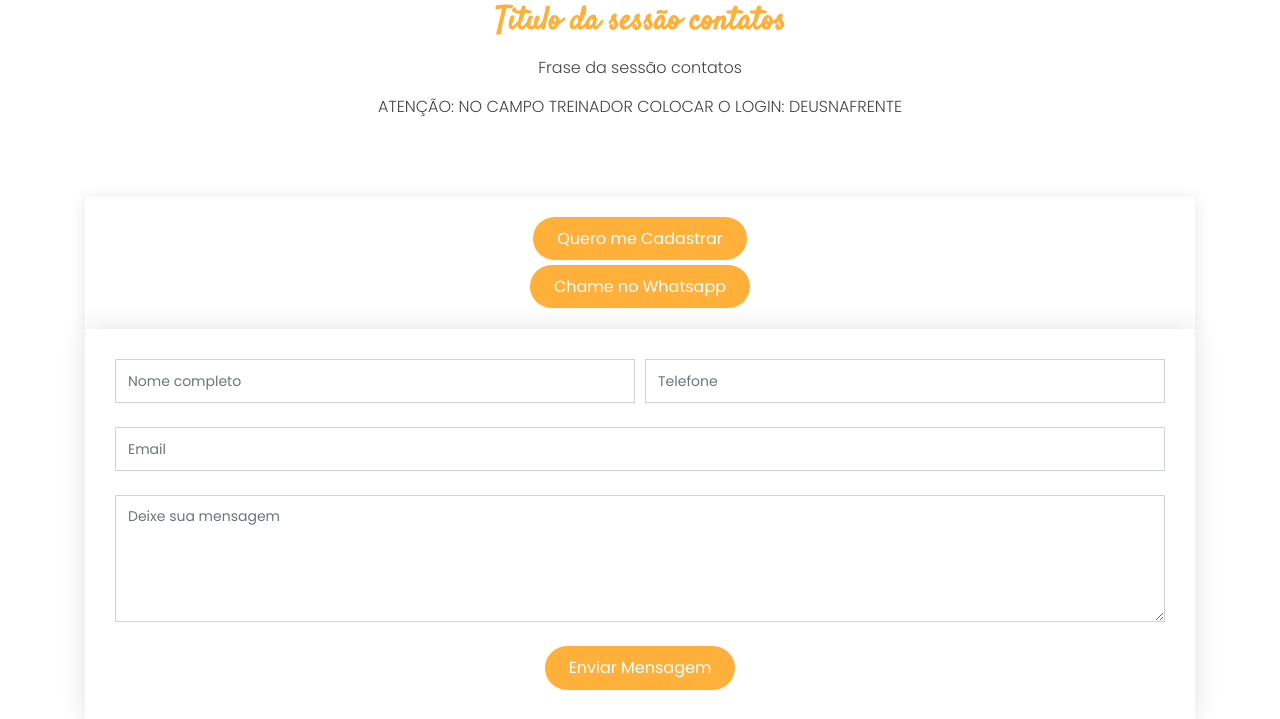
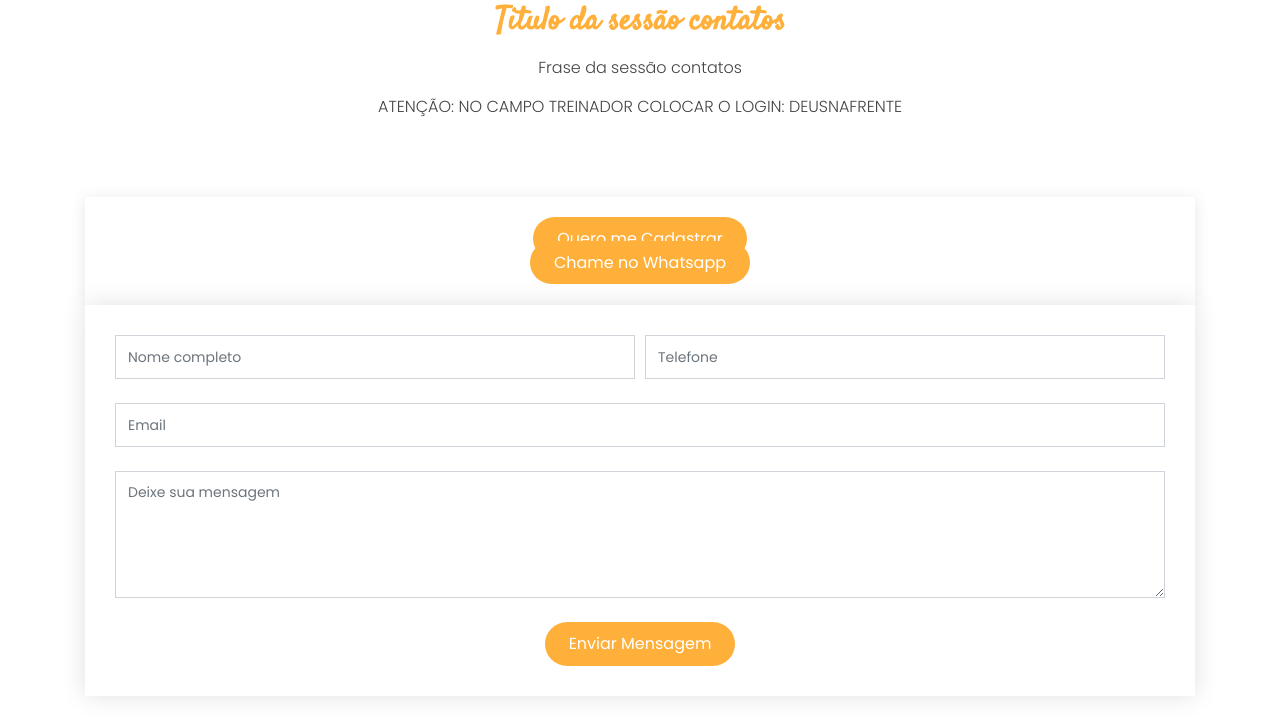
Before and after one commit to infsolution/onepagemt, a Django app: page / in a window 1280 px wide. Shown: the part 2104-2823 px from the top of the page. Run offline with Django 3.2, Linux system fonts and the light colour scheme; data comes from the database, SQL or seed files in the repository; data that the repository does not hold is empty; some libraries are stand-ins or nearby versions.

Commit message:
add row in button cadastrar

```diff
--- a/onepage/templates/onepage/index.html
+++ b/onepage/templates/onepage/index.html
@@ -991,7 +991,7 @@
               Diga algo para o cliente entrar em contato
             {% endif %}
           </p>
-          <p><span>ATENÇÃO: NO CAMPO TREINADOR COLOCAR O LOGIN: <span>DEUSNAFRENTE</span></span></P>
+          <p><span>ATENÇÃO:</span> NO CAMPO TREINADOR COLOCAR O LOGIN: <span>DEUSNAFRENTE</span></P>
         </div>
       </div>
 
@@ -1003,6 +1003,13 @@
 
         <div class="info-wrap">
           <div class="row">
+            <div class="col-lg-12 col-md-12 info mt-12 mt-lg-0" style="text-align: center;">
+              <div class="button-whatsapp">
+                <a href="https://cadastro.maravilhasdaterra.com.br/deusnafrente">Quero me Cadastrar</a>
+              </div>
+              </div>
+          </div>
+          <div class="row">
             <!-- div class="col-lg-3 col-md-6 info">
               <i class="icofont-google-map"></i>
               <h4>Location:</h4>
@@ -1010,12 +1017,7 @@
             </ di-->
 
 
-	          <div class="col-lg-12 col-md-12 info mt-12 mt-lg-0" style="text-align: center;">
-            <div class="button-whatsapp">
-              <a href="https://cadastro.maravilhasdaterra.com.br/deusnafrente">Quero me Cadastrar</a>
-             </div>
-            </div>
-            <br/><br/>
+
             <div class="col-lg-12 col-md-12 info mt-12 mt-lg-0" style="text-align: center;">
             <div class="button-whatsapp">
               <a href="https:\/\/api.whatsapp.com\/send?phone=5586994912272&text=Ol%C3%A1,%20quero%20mais%20informa%C3%A7%C3%B5es%20sobre%20a%20*Maravilhas%20da%20Terra,*%20como%20funciona?">Chame no Whatsapp</a>
```
